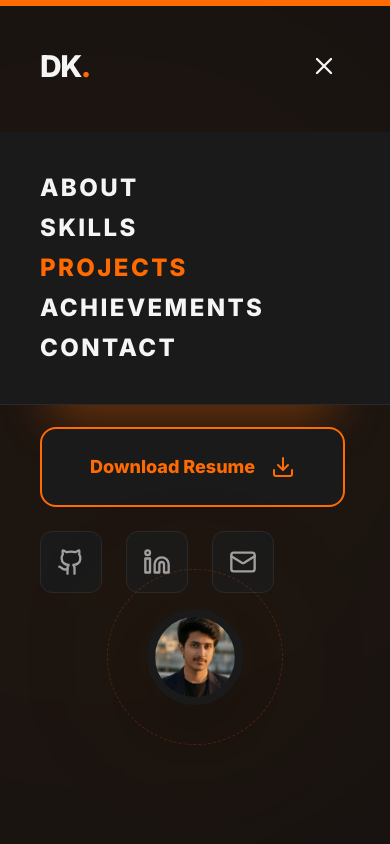
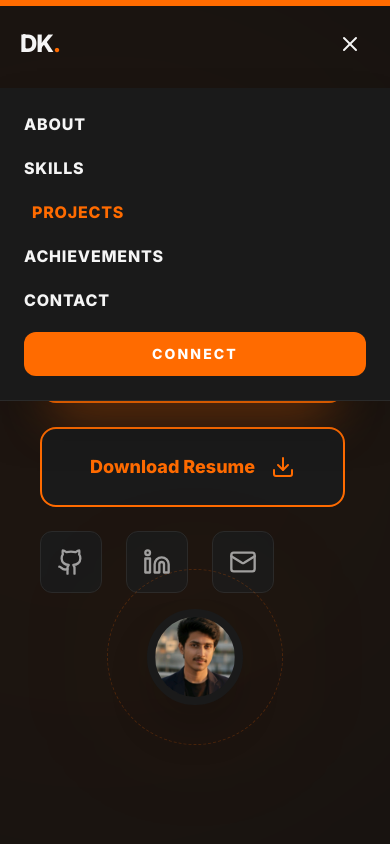
Before and after one commit to KoushikGIT7/PortfolioSite, a React (Vite) app: page / in a window 390 px wide. Both pictures are taken after a click on the button 324 px from the left and 66 px from the top of the page. Shown: the top 844 px of the page. Built offline with nearby package versions, Linux system fonts and the light colour scheme.

Commit message:
Improve header mobile responsiveness with smooth alignment and proper spacing

```diff
--- a/App.tsx
+++ b/App.tsx
@@ -90,25 +90,25 @@ const Navbar = () => {
   ];
 
   return (
-    <nav className={`fixed top-0 w-full z-50 transition-all duration-700 ${isScrolled ? 'bg-brand-bg/95 backdrop-blur-3xl border-b border-brand-border/60 py-4' : 'bg-transparent py-10'}`}>
-      <div className="max-w-7xl mx-auto px-10 flex justify-between items-center">
+    <nav className={`fixed top-0 w-full z-50 transition-all duration-700 ${isScrolled ? 'bg-brand-bg/95 backdrop-blur-3xl border-b border-brand-border/60 py-3 md:py-4' : 'bg-transparent py-6 md:py-10'}`}>
+      <div className="max-w-7xl mx-auto px-5 md:px-10 flex justify-between items-center">
         <a
           href="#"
           onClick={(e) => scrollToSection(e, '#')}
-          className="text-3xl font-black tracking-tighter text-brand-text"
+          className="text-2xl md:text-3xl font-black tracking-tighter text-brand-text"
         >
           DK<span className="text-brand-orange">.</span>
         </a>
 
         {/* Desktop Nav */}
-        <div className="hidden md:flex items-center gap-12">
-          <div className="flex gap-10">
+        <div className="hidden md:flex items-center gap-10">
+          <div className="flex gap-8">
             {navLinks.map((link) => (
               <a
                 key={link.name}
                 href={link.href}
                 onClick={(e) => scrollToSection(e, link.href)}
-                className={`relative text-[10px] font-black tracking-[0.3em] uppercase transition-colors py-2 ${activeSection === link.href.replace('#', '') ? 'text-brand-orange' : 'text-brand-muted hover:text-brand-text'}`}
+                className={`relative text-[9px] md:text-[10px] font-black tracking-[0.3em] uppercase transition-colors py-2 whitespace-nowrap ${activeSection === link.href.replace('#', '') ? 'text-brand-orange' : 'text-brand-muted hover:text-brand-text'}`}
               >
                 {link.name}
                 {activeSection === link.href.replace('#', '') && (
@@ -123,7 +123,7 @@ const Navbar = () => {
           <a
             href="#contact"
             onClick={(e) => scrollToSection(e, '#contact')}
-            className="px-8 py-3 bg-brand-orange text-white text-[11px] font-black uppercase tracking-[0.2em] rounded-xl hover:bg-brand-hover hover:shadow-2xl hover:shadow-brand-orange/40 transition-all duration-500 transform hover:-translate-y-1"
+            className="px-6 md:px-8 py-2 md:py-3 bg-brand-orange text-white text-[10px] md:text-[11px] font-black uppercase tracking-[0.2em] rounded-xl hover:bg-brand-hover hover:shadow-2xl hover:shadow-brand-orange/40 transition-all duration-500 transform hover:-translate-y-1 whitespace-nowrap"
           >
             Connect
           </a>
@@ -131,10 +131,10 @@ const Navbar = () => {
 
         {/* Mobile Toggle */}
         <button
-          className="md:hidden p-3 text-brand-text hover:bg-brand-surface rounded-2xl transition-colors"
+          className="md:hidden p-2 text-brand-text hover:bg-brand-surface rounded-2xl transition-colors"
           onClick={() => setMobileMenuOpen(!mobileMenuOpen)}
         >
-          {mobileMenuOpen ? <X size={28} /> : <Menu size={28} />}
+          {mobileMenuOpen ? <X size={24} /> : <Menu size={24} />}
         </button>
       </div>
 
@@ -145,19 +145,28 @@ const Navbar = () => {
             initial={{ opacity: 0, height: 0 }}
             animate={{ opacity: 1, height: 'auto' }}
             exit={{ opacity: 0, height: 0 }}
-            className="md:hidden absolute top-full left-0 w-full bg-brand-surface border-b border-brand-border shadow-3xl overflow-hidden"
+            transition={{ duration: 0.3 }}
+            className="md:hidden absolute top-full left-0 w-full bg-brand-surface border-b border-brand-border shadow-2xl overflow-hidden"
           >
-            <div className="flex flex-col p-10 space-y-8">
+            <div className="flex flex-col p-6 space-y-5">
               {navLinks.map((link) => (
-                <a
+                <motion.a
                   key={link.name}
                   href={link.href}
-                  className={`text-2xl font-black uppercase tracking-widest transition-colors ${activeSection === link.href.replace('#', '') ? 'text-brand-orange' : 'text-brand-text'}`}
+                  className={`text-base md:text-lg font-black uppercase tracking-wider transition-all duration-300 ${activeSection === link.href.replace('#', '') ? 'text-brand-orange translate-x-2' : 'text-brand-text hover:text-brand-orange hover:translate-x-1'}`}
                   onClick={(e) => scrollToSection(e, link.href)}
+                  whileHover={{ x: 8 }}
                 >
                   {link.name}
-                </a>
+                </motion.a>
               ))}
+              <a
+                href="#contact"
+                onClick={(e) => scrollToSection(e, '#contact')}
+                className="mt-4 px-6 py-3 bg-brand-orange text-white text-sm font-black uppercase tracking-[0.15em] rounded-xl hover:bg-brand-hover transition-all duration-300 text-center"
+              >
+                Connect
+              </a>
             </div>
           </motion.div>
         )}
```
